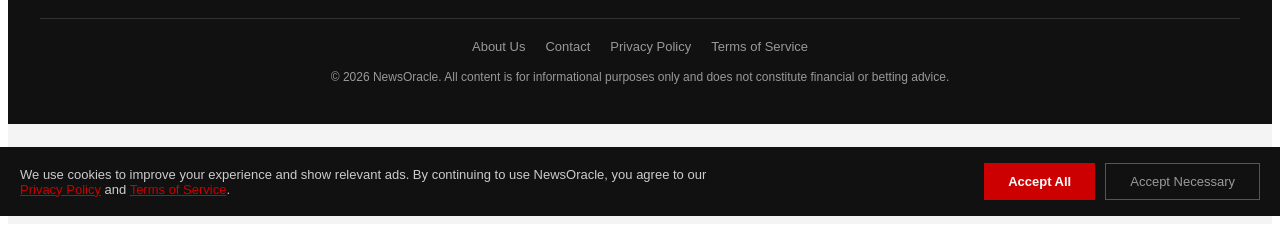
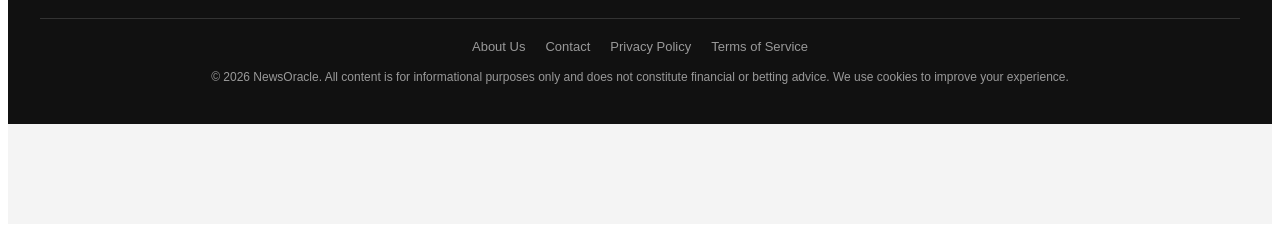
Before and after one commit to richmanempire001-cyber/newsoracle, a Next.js app: page / in a window 1280 px wide. Shown: the part 584-813 px from the top of the page. Built offline with nearby package versions, Linux system fonts and the light colour scheme; no server answers; the database is empty.

Commit message:
Update index.js

```diff
--- a/pages/index.js
+++ b/pages/index.js
@@ -33,18 +33,7 @@
   const [articles, setArticles] = useState(initialArticles || []);
   const [filter, setFilter] = useState("all");
   const [visible, setVisible] = useState(20);
-  const [cookieAccepted, setCookieAccepted] = useState(false);
   const [searchQuery, setSearchQuery] = useState("");
-
-  useEffect(() => {
-    const accepted = localStorage.getItem('cookieAccepted');
-    if (accepted) setCookieAccepted(true);
-  }, []);
-
-  function acceptCookies() {
-    localStorage.setItem('cookieAccepted', 'true');
-    setCookieAccepted(true);
-  }
 
   const categoryFiltered = filter === "all" ? articles : articles.filter(a => a.category === filter);
   const filtered = searchQuery.trim()
@@ -314,24 +303,7 @@
           )}
         </main>
 
-        {/* Cookie Banner */}
-        {!cookieAccepted && (
-          <div style={{ position: "fixed", bottom: 0, left: 0, right: 0, background: "#111", color: "#fff", padding: "16px 20px", zIndex: 1000, display: "flex", alignItems: "center", justifyContent: "space-between", flexWrap: "wrap", gap: "12px" }}>
-            <p style={{ margin: 0, fontSize: "13px", color: "#ccc", maxWidth: "700px" }}>
-              We use cookies to improve your experience and show relevant ads. By continuing to use NewsOracle, you agree to our{" "}
-              <Link href="/privacy-policy" style={{ color: "#cc0000" }}>Privacy Policy</Link>{" "}and{" "}
-              <Link href="/terms" style={{ color: "#cc0000" }}>Terms of Service</Link>.
-            </p>
-            <div style={{ display: "flex", gap: "10px" }}>
-              <button onClick={acceptCookies} style={{ background: "#cc0000", color: "#fff", border: "none", padding: "10px 24px", fontSize: "13px", fontWeight: "700", cursor: "pointer" }}>
-                Accept All
-              </button>
-              <button onClick={acceptCookies} style={{ background: "transparent", color: "#999", border: "1px solid #555", padding: "10px 24px", fontSize: "13px", cursor: "pointer" }}>
-                Accept Necessary
-              </button>
-            </div>
-          </div>
-        )}
+
 
         {/* Footer */}
         <footer style={{ background: "#111", color: "#999", padding: "40px 20px", marginTop: "40px" }}>
@@ -358,7 +330,7 @@
               <Link href="/terms" style={{ color: "#999", textDecoration: "none", fontSize: "13px" }}>Terms of Service</Link>
             </div>
             <p style={{ margin: 0, fontSize: "12px", textAlign: "center" }}>
-              © 2026 NewsOracle. All content is for informational purposes only and does not constitute financial or betting advice.
+              © 2026 NewsOracle. All content is for informational purposes only and does not constitute financial or betting advice. We use cookies to improve your experience.
             </p>
           </div>
         </footer>
```
